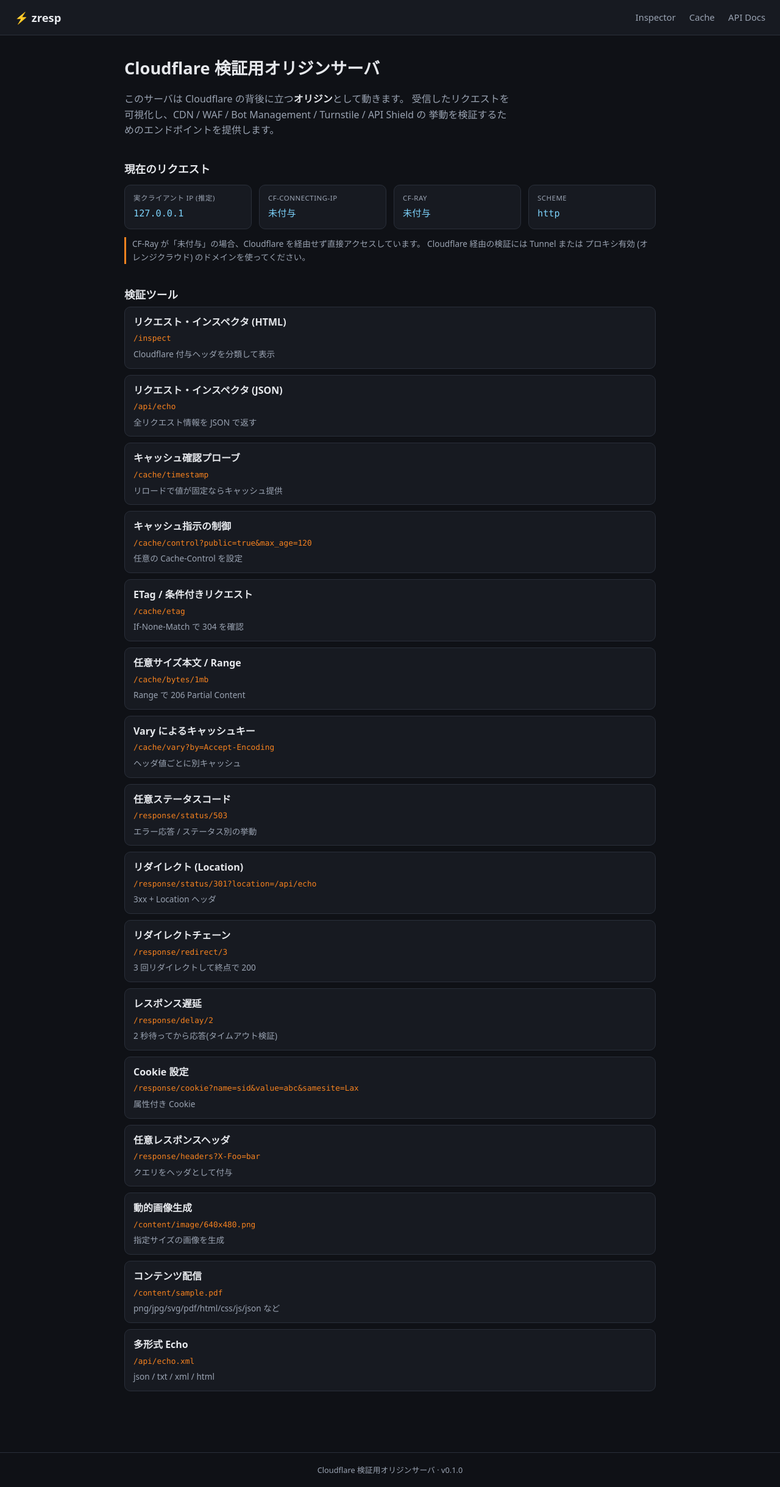
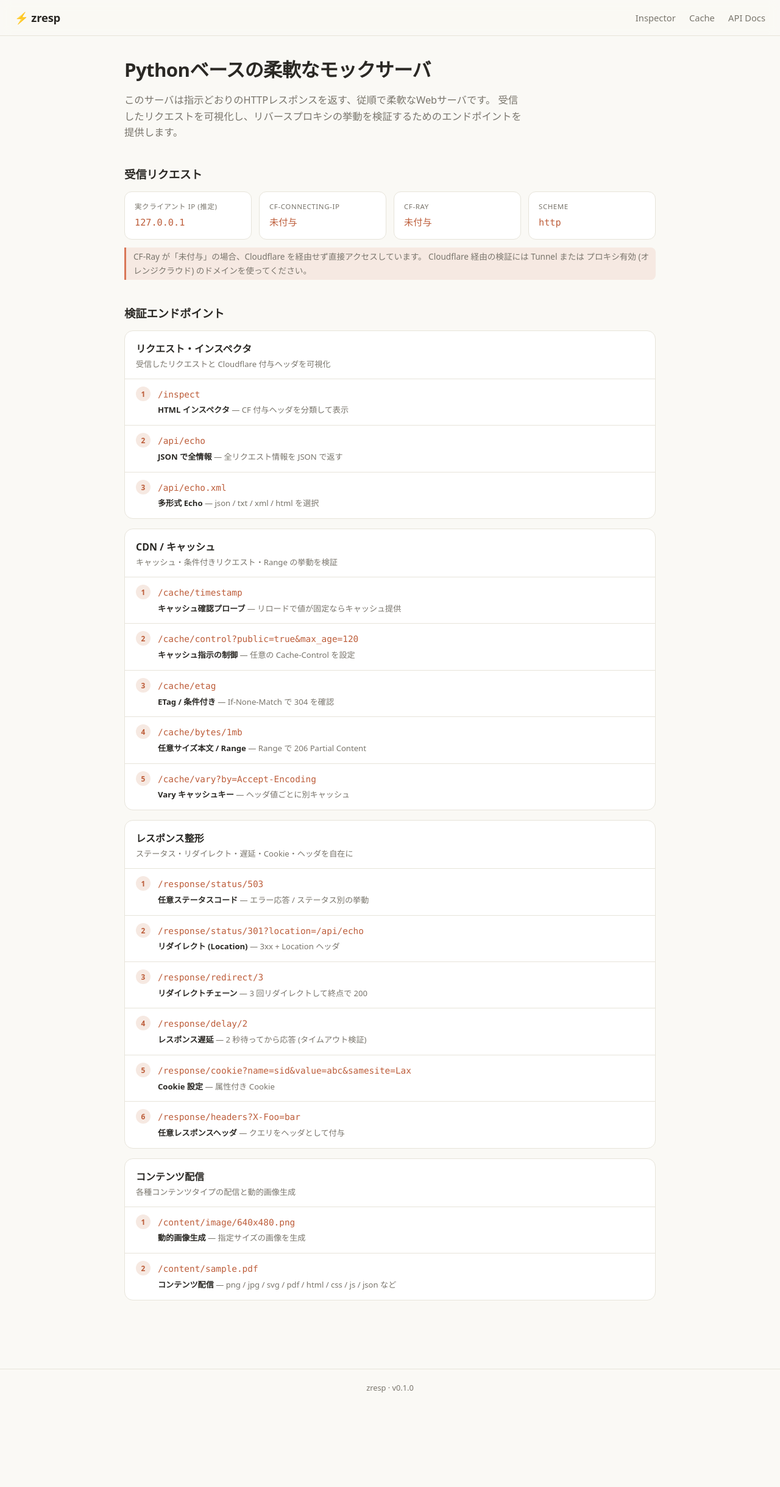
Before and after one commit to mechizen/zresp, a FastAPI app: page / in a window 1280 px wide. Shown: the whole page at 61% size. After the commit the page ends 2284 px from the top, so only its background shows below. Run offline with FastAPI, Linux system fonts and the light colour scheme.

Commit message:
Redesign landing page: Claude-style light theme, grouped numbered endpoints
Replace the dark theme with a warm light theme (cream background, coral accent). Make the endpoint path the clickable link instead of the title, and group endpoints by category (inspector / cache / response / content) as numbered lists for easier scanning. Includes copy updates to the hero and section headings.

Co-Authored-By: Claude Opus 4.8 <noreply@anthropic.com>

```diff
--- a/app/main.py
+++ b/app/main.py
@@ -22,9 +22,7 @@ templates = Jinja2Templates(directory=str(_BASE_DIR / "templates"))
 app = FastAPI(
     title="zresp",
     version=__version__,
-    description=(
-        "指示どおりのHTTPレスポンスを返す、従順で柔軟なWebサーバ"
-    ),
+    description=("指示どおりのHTTPレスポンスを返す、従順で柔軟なWebサーバ"),
 )
 
 app.mount("/static", StaticFiles(directory=str(_BASE_DIR / "static")), name="static")
@@ -34,28 +32,60 @@ app.include_router(response.router)
 app.include_router(content.router)
 
 
-# ランディングページに表示する検証ツール一覧
-_TOOLS = [
-    ("リクエスト・インスペクタ (HTML)", "/inspect", "Cloudflare 付与ヘッダを分類して表示"),
-    ("リクエスト・インスペクタ (JSON)", "/api/echo", "全リクエスト情報を JSON で返す"),
-    ("キャッシュ確認プローブ", "/cache/timestamp", "リロードで値が固定ならキャッシュ提供"),
+# ランディングページに表示する検証ツール一覧 (カテゴリごとにグループ化)
+_TOOL_GROUPS = [
     (
-        "キャッシュ指示の制御",
-        "/cache/control?public=true&max_age=120",
-        "任意の Cache-Control を設定",
+        "リクエスト・インスペクタ",
+        "受信したリクエストと Cloudflare 付与ヘッダを可視化",
+        [
+            ("/inspect", "HTML インスペクタ", "CF 付与ヘッダを分類して表示"),
+            ("/api/echo", "JSON で全情報", "全リクエスト情報を JSON で返す"),
+            ("/api/echo.xml", "多形式 Echo", "json / txt / xml / html を選択"),
+        ],
     ),
-    ("ETag / 条件付きリクエスト", "/cache/etag", "If-None-Match で 304 を確認"),
-    ("任意サイズ本文 / Range", "/cache/bytes/1mb", "Range で 206 Partial Content"),
-    ("Vary によるキャッシュキー", "/cache/vary?by=Accept-Encoding", "ヘッダ値ごとに別キャッシュ"),
-    ("任意ステータスコード", "/response/status/503", "エラー応答 / ステータス別の挙動"),
-    ("リダイレクト (Location)", "/response/status/301?location=/api/echo", "3xx + Location ヘッダ"),
-    ("リダイレクトチェーン", "/response/redirect/3", "3 回リダイレクトして終点で 200"),
-    ("レスポンス遅延", "/response/delay/2", "2 秒待ってから応答(タイムアウト検証)"),
-    ("Cookie 設定", "/response/cookie?name=sid&value=abc&samesite=Lax", "属性付き Cookie"),
-    ("任意レスポンスヘッダ", "/response/headers?X-Foo=bar", "クエリをヘッダとして付与"),
-    ("動的画像生成", "/content/image/640x480.png", "指定サイズの画像を生成"),
-    ("コンテンツ配信", "/content/sample.pdf", "png/jpg/svg/pdf/html/css/js/json など"),
-    ("多形式 Echo", "/api/echo.xml", "json / txt / xml / html"),
+    (
+        "CDN / キャッシュ",
+        "キャッシュ・条件付きリクエスト・Range の挙動を検証",
+        [
+            ("/cache/timestamp", "キャッシュ確認プローブ", "リロードで値が固定ならキャッシュ提供"),
+            (
+                "/cache/control?public=true&max_age=120",
+                "キャッシュ指示の制御",
+                "任意の Cache-Control を設定",
+            ),
+            ("/cache/etag", "ETag / 条件付き", "If-None-Match で 304 を確認"),
+            ("/cache/bytes/1mb", "任意サイズ本文 / Range", "Range で 206 Partial Content"),
+            ("/cache/vary?by=Accept-Encoding", "Vary キャッシュキー", "ヘッダ値ごとに別キャッシュ"),
+        ],
+    ),
+    (
+        "レスポンス整形",
+        "ステータス・リダイレクト・遅延・Cookie・ヘッダを自在に",
+        [
+            ("/response/status/503", "任意ステータスコード", "エラー応答 / ステータス別の挙動"),
+            (
+                "/response/status/301?location=/api/echo",
+                "リダイレクト (Location)",
+                "3xx + Location ヘッダ",
+            ),
+            ("/response/redirect/3", "リダイレクトチェーン", "3 回リダイレクトして終点で 200"),
+            ("/response/delay/2", "レスポンス遅延", "2 秒待ってから応答 (タイムアウト検証)"),
+            ("/response/cookie?name=sid&value=abc&samesite=Lax", "Cookie 設定", "属性付き Cookie"),
+            ("/response/headers?X-Foo=bar", "任意レスポンスヘッダ", "クエリをヘッダとして付与"),
+        ],
+    ),
+    (
+        "コンテンツ配信",
+        "各種コンテンツタイプの配信と動的画像生成",
+        [
+            ("/content/image/640x480.png", "動的画像生成", "指定サイズの画像を生成"),
+            (
+                "/content/sample.pdf",
+                "コンテンツ配信",
+                "png / jpg / svg / pdf / html / css / js / json など",
+            ),
+        ],
+    ),
 ]
 
 
@@ -69,7 +99,7 @@ async def index(request: Request) -> HTMLResponse:
         context={
             "app_name": settings.app_name,
             "version": __version__,
-            "tools": _TOOLS,
+            "tool_groups": _TOOL_GROUPS,
             "info": info,
         },
     )
--- a/app/static/style.css
+++ b/app/static/style.css
@@ -1,13 +1,17 @@
 :root {
-  --bg: #0f1116;
-  --panel: #171a21;
-  --panel-2: #1d2129;
-  --border: #2a2f3a;
-  --text: #e6e8ec;
-  --muted: #9aa3b2;
-  --accent: #f6821f;
-  --accent-dim: #f6821f33;
-  --strong: #7dd3fc;
+  /* Claude 風の暖かいライトテーマ */
+  --bg: #faf9f5;
+  --panel: #ffffff;
+  --panel-2: #f3f1ea;
+  --border: #e7e4da;
+  --border-strong: #d9d5c8;
+  --text: #2a2824;
+  --muted: #79756c;
+  --accent: #d97757;
+  --accent-strong: #bd5d3a;
+  --accent-soft: #f6e9e2;
+  --hover: #faf5f1;
+  --sans: system-ui, -apple-system, "Segoe UI", "Hiragino Kaku Gothic ProN", "Noto Sans JP", sans-serif;
   --mono: ui-monospace, SFMono-Regular, "SF Mono", Menlo, Consolas, monospace;
 }
 
@@ -15,10 +19,11 @@
 
 body {
   margin: 0;
-  font-family: system-ui, -apple-system, "Segoe UI", "Hiragino Sans", "Noto Sans JP", sans-serif;
+  font-family: var(--sans);
   background: var(--bg);
   color: var(--text);
-  line-height: 1.6;
+  line-height: 1.65;
+  -webkit-font-smoothing: antialiased;
 }
 
 .topbar {
@@ -27,60 +32,96 @@ body {
   justify-content: space-between;
   padding: 14px 24px;
   border-bottom: 1px solid var(--border);
-  background: var(--panel);
+  background: rgba(250, 249, 245, 0.85);
+  backdrop-filter: saturate(180%) blur(8px);
   position: sticky;
   top: 0;
   z-index: 10;
 }
-.brand { font-weight: 700; font-size: 1.15rem; color: var(--text); text-decoration: none; }
+.brand { font-weight: 700; font-size: 1.15rem; color: var(--text); text-decoration: none; letter-spacing: -0.01em; }
 .topbar nav a { color: var(--muted); text-decoration: none; margin-left: 18px; font-size: .92rem; }
-.topbar nav a:hover { color: var(--accent); }
+.topbar nav a:hover { color: var(--accent-strong); }
 
-main { max-width: 920px; margin: 0 auto; padding: 32px 24px 64px; }
+main { max-width: 920px; margin: 0 auto; padding: 36px 24px 72px; }
 
-h1 { font-size: 1.7rem; margin: 0 0 8px; }
-h2 { font-size: 1.1rem; margin: 0 0 6px; }
+h1 { font-size: 1.95rem; margin: 0 0 10px; letter-spacing: -0.02em; line-height: 1.25; }
+h2 { font-size: 1.15rem; margin: 0 0 12px; letter-spacing: -0.01em; }
+h3 { font-size: 1rem; margin: 0; }
 
-.hero p { color: var(--muted); max-width: 70ch; }
-.hero strong { color: var(--text); }
+.hero p { color: var(--muted); max-width: 70ch; font-size: 1.02rem; }
+.hero strong { color: var(--text); font-weight: 600; }
 
-.cards { display: grid; grid-template-columns: repeat(auto-fit, minmax(180px, 1fr)); gap: 12px; margin: 12px 0; }
+.summary, .tools, .hero { margin-bottom: 40px; }
+
+/* 現在のリクエスト カード */
+.cards { display: grid; grid-template-columns: repeat(auto-fit, minmax(190px, 1fr)); gap: 12px; margin: 12px 0; }
 .card {
   background: var(--panel);
   border: 1px solid var(--border);
-  border-radius: 10px;
-  padding: 12px 14px;
+  border-radius: 12px;
+  padding: 14px 16px;
   display: flex;
   flex-direction: column;
-  gap: 4px;
+  gap: 5px;
 }
-.card-label { font-size: .72rem; color: var(--muted); text-transform: uppercase; letter-spacing: .04em; }
-.card-value { font-family: var(--mono); font-size: .95rem; color: var(--strong); word-break: break-all; }
+.card-label { font-size: .72rem; color: var(--muted); text-transform: uppercase; letter-spacing: .05em; }
+.card-value { font-family: var(--mono); font-size: .95rem; color: var(--accent-strong); word-break: break-all; }
 
-.hint { color: var(--muted); font-size: .85rem; border-left: 3px solid var(--accent); padding-left: 10px; }
+.hint { color: var(--muted); font-size: .85rem; border-left: 3px solid var(--accent); padding: 4px 0 4px 12px; background: var(--accent-soft); border-radius: 0 8px 8px 0; }
 
-.summary, .tools, .hero { margin-bottom: 36px; }
-
-.tool-list { list-style: none; padding: 0; margin: 0; display: grid; gap: 10px; }
-.tool-list li {
-  display: grid;
-  grid-template-columns: 1fr;
-  gap: 4px;
+/* 検証ツール: カテゴリごとのカード + 項番付きリスト */
+.tool-group {
   background: var(--panel);
   border: 1px solid var(--border);
-  border-radius: 10px;
-  padding: 12px 14px;
+  border-radius: 14px;
+  margin-bottom: 16px;
+  overflow: hidden;
 }
-.tool-name { color: var(--text); font-weight: 600; text-decoration: none; }
-.tool-name:hover { color: var(--accent); }
-.tool-href { font-family: var(--mono); font-size: .8rem; color: var(--accent); }
-.tool-desc { color: var(--muted); font-size: .85rem; }
+.tool-group-head { padding: 16px 18px 12px; display: flex; flex-direction: column; gap: 2px; }
+.tool-group-head h3 { color: var(--text); }
+.tool-group-desc { color: var(--muted); font-size: .82rem; }
 
-/* Inspector */
+ol.tool-list { list-style: none; counter-reset: tool; margin: 0; padding: 0; }
+.tool-item {
+  counter-increment: tool;
+  position: relative;
+  padding: 11px 18px 13px 54px;
+  border-top: 1px solid var(--border);
+  transition: background 0.12s ease;
+}
+.tool-item:hover { background: var(--hover); }
+.tool-item::before {
+  content: counter(tool);
+  position: absolute;
+  left: 18px;
+  top: 12px;
+  width: 24px;
+  height: 24px;
+  line-height: 24px;
+  text-align: center;
+  font-size: .74rem;
+  font-weight: 600;
+  color: var(--accent-strong);
+  background: var(--accent-soft);
+  border-radius: 50%;
+}
+.tool-path {
+  display: inline-block;
+  font-family: var(--mono);
+  font-size: .9rem;
+  color: var(--accent-strong);
+  text-decoration: none;
+  word-break: break-all;
+}
+.tool-path:hover { text-decoration: underline; }
+.tool-info { display: block; color: var(--muted); font-size: .82rem; margin-top: 3px; }
+.tool-info strong { color: var(--text); font-weight: 600; }
+
+/* Inspector ページ */
 .inspector-head { margin-bottom: 24px; }
 .reqline { display: flex; gap: 10px; align-items: center; flex-wrap: wrap; font-family: var(--mono); }
-.method { background: var(--accent); color: #1a1206; font-weight: 700; padding: 2px 10px; border-radius: 6px; font-size: .85rem; }
-.path { color: var(--strong); word-break: break-all; }
+.method { background: var(--accent); color: #fff; font-weight: 700; padding: 2px 10px; border-radius: 6px; font-size: .85rem; }
+.path { color: var(--accent-strong); word-break: break-all; }
 .proto { color: var(--muted); font-size: .82rem; }
 .ts { color: var(--muted); font-size: .8rem; margin-top: 6px; }
 
@@ -93,7 +134,7 @@ h2 { font-size: 1.1rem; margin: 0 0 6px; }
 }
 .card-section.cat-cf {
   border-left: 3px solid var(--accent);
-  background: linear-gradient(90deg, var(--accent-dim), var(--panel) 22%);
+  background: linear-gradient(90deg, var(--accent-soft), var(--panel) 28%);
 }
 .card-section .desc { color: var(--muted); font-size: .83rem; margin: 0 0 10px; }
 .count { color: var(--muted); font-size: .75rem; font-weight: 400; }
@@ -103,7 +144,7 @@ table.kv td { padding: 5px 8px; border-top: 1px solid var(--border); vertical-al
 table.kv tr:first-child td { border-top: none; }
 .hk { color: var(--muted); white-space: nowrap; width: 1%; padding-right: 18px !important; }
 .hv { color: var(--text); word-break: break-all; }
-.hv.strong { color: var(--strong); font-weight: 600; }
+.hv.strong { color: var(--accent-strong); font-weight: 600; }
 
 pre {
   background: var(--panel-2);
@@ -117,6 +158,6 @@ pre {
 }
 
 .json-link { color: var(--muted); font-size: .85rem; }
-.json-link a { color: var(--accent); }
+.json-link a { color: var(--accent-strong); }
 
-footer { border-top: 1px solid var(--border); color: var(--muted); font-size: .8rem; text-align: center; padding: 18px; }
+footer { border-top: 1px solid var(--border); color: var(--muted); font-size: .8rem; text-align: center; padding: 20px; }
--- a/app/templates/base.html
+++ b/app/templates/base.html
@@ -19,7 +19,7 @@
     {% block content %}{% endblock %}
   </main>
   <footer>
-    Cloudflare 検証用オリジンサーバ{% if version %} · v{{ version }}{% endif %}
+    zresp {% if version %} · v{{ version }}{% endif %}
   </footer>
 </body>
 </html>
--- a/app/templates/index.html
+++ b/app/templates/index.html
@@ -2,16 +2,15 @@
 {% block title %}Home{% endblock %}
 {% block content %}
 <section class="hero">
-  <h1>Cloudflare 検証用オリジンサーバ</h1>
+  <h1>Pythonベースの柔軟なモックサーバ</h1>
   <p>
-    このサーバは Cloudflare の背後に立つ<strong>オリジン</strong>として動きます。
-    受信したリクエストを可視化し、CDN / WAF / Bot Management / Turnstile / API Shield の
-    挙動を検証するためのエンドポイントを提供します。
+    このサーバは指示どおりのHTTPレスポンスを返す、従順で柔軟なWebサーバです。
+    受信したリクエストを可視化し、リバースプロキシの挙動を検証するためのエンドポイントを提供します。
   </p>
 </section>
 
 <section class="summary">
-  <h2>現在のリクエスト</h2>
+  <h2>受信リクエスト</h2>
   <div class="cards">
     <div class="card">
       <span class="card-label">実クライアント IP (推定)</span>
@@ -37,15 +36,22 @@
 </section>
 
 <section class="tools">
-  <h2>検証ツール</h2>
-  <ul class="tool-list">
-    {% for name, href, desc in tools %}
-    <li>
-      <a class="tool-name" href="{{ href }}">{{ name }}</a>
-      <code class="tool-href">{{ href }}</code>
-      <span class="tool-desc">{{ desc }}</span>
-    </li>
-    {% endfor %}
-  </ul>
+  <h2>検証エンドポイント</h2>
+  {% for group_name, group_desc, items in tool_groups %}
+  <div class="tool-group">
+    <div class="tool-group-head">
+      <h3>{{ group_name }}</h3>
+      <span class="tool-group-desc">{{ group_desc }}</span>
+    </div>
+    <ol class="tool-list">
+      {% for href, name, desc in items %}
+      <li class="tool-item">
+        <a class="tool-path" href="{{ href }}">{{ href }}</a>
+        <span class="tool-info"><strong>{{ name }}</strong> — {{ desc }}</span>
+      </li>
+      {% endfor %}
+    </ol>
+  </div>
+  {% endfor %}
 </section>
 {% endblock %}
```
